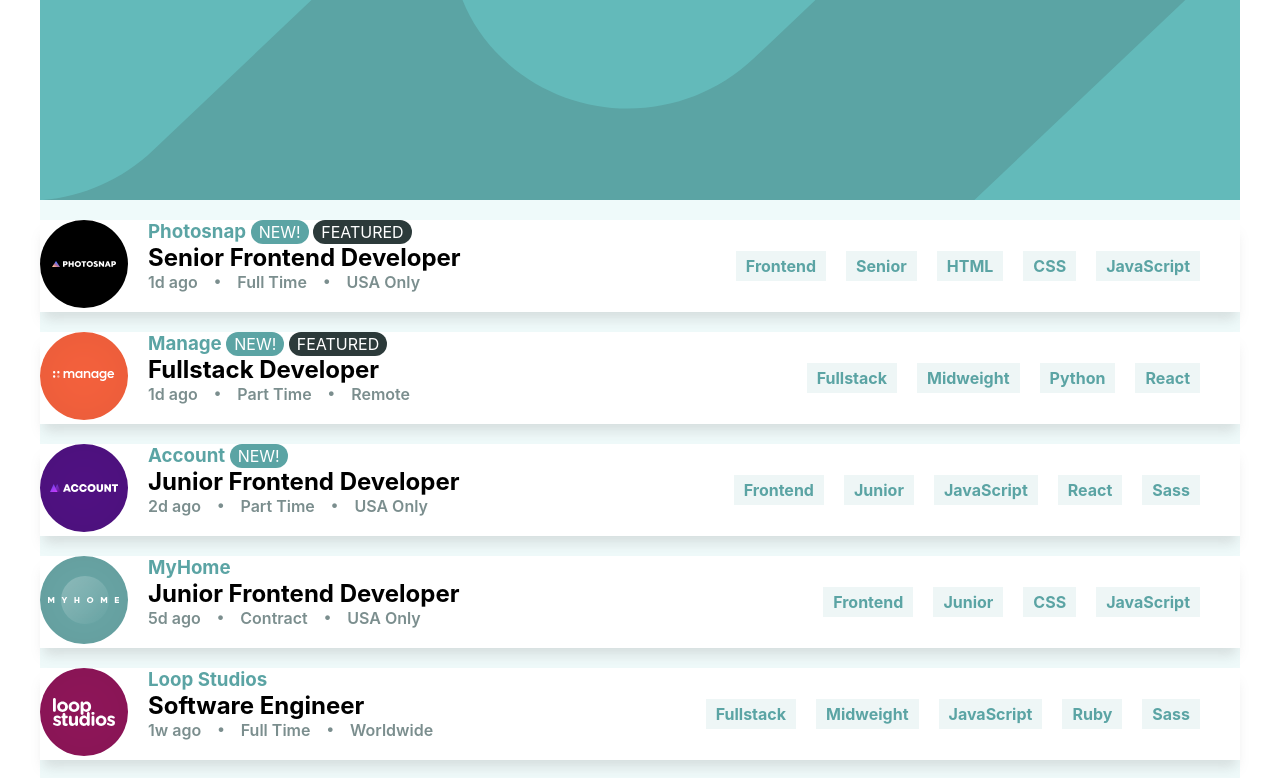
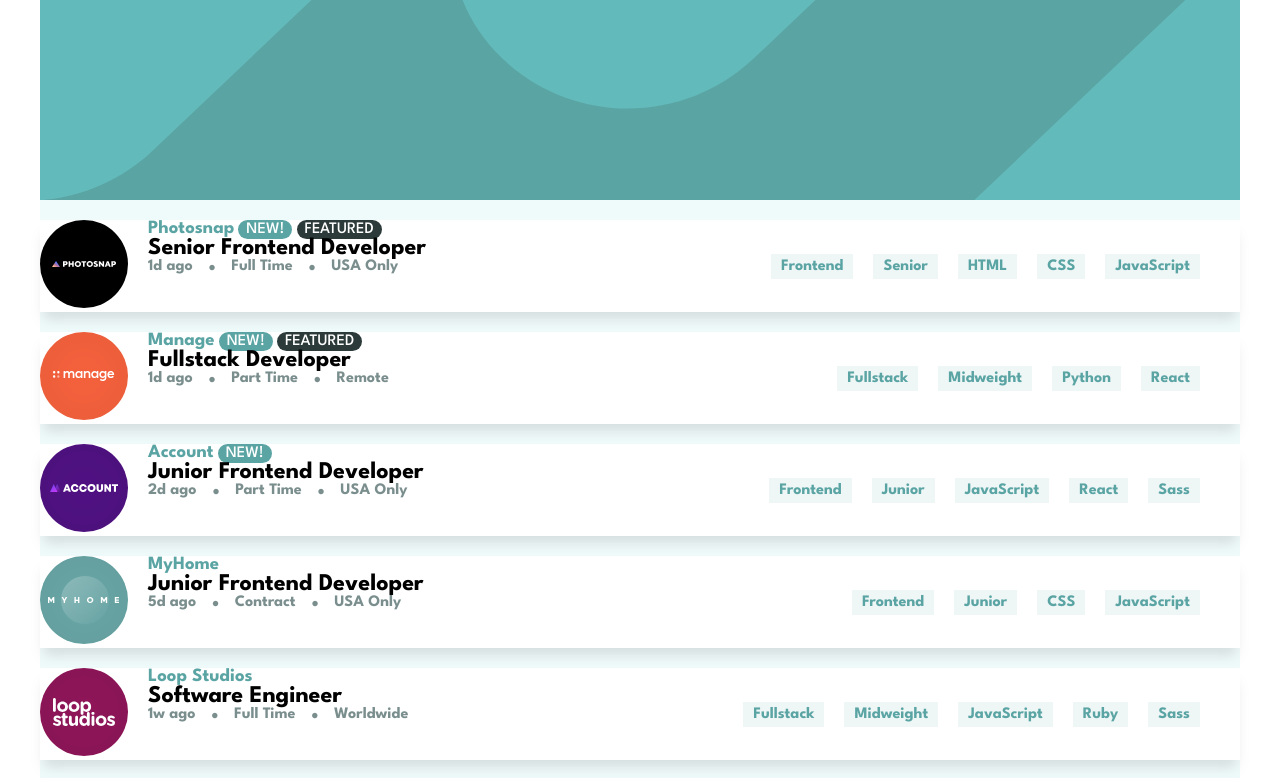
Before and after one commit to giandefaria/static-job-listings-master, a React (Create React App) app: page / in a window 1280 px wide. Shown: the top 778 px of the page. Built offline with nearby package versions, Linux system fonts and the light colour scheme.

Commit message:
adicionei a fonte

```diff
--- a/public/index.html
+++ b/public/index.html
@@ -24,6 +24,9 @@
       work correctly both with client-side routing and a non-root public URL.
       Learn how to configure a non-root public URL by running `npm run build`.
     -->
+    <link rel="preconnect" href="https://fonts.googleapis.com">
+    <link rel="preconnect" href="https://fonts.gstatic.com" crossorigin>
+    <link href="https://fonts.googleapis.com/css2?family=League+Spartan:wght@500;700&display=swap" rel="stylesheet">
     <title>Job list</title>
   </head>
   <body>
--- a/src/components/main/main.css
+++ b/src/components/main/main.css
@@ -5,8 +5,8 @@
 
 html {
     max-width: 1200px;
-
     margin: 0 auto;
+    font-family: 'League Spartan', sans-serif;
 
 }
 
@@ -23,6 +23,7 @@ main  {
     width: 100%;
     background: hsl(180, 52%, 96%);
     margin: 0 auto;
+    font-family: 'League Spartan', sans-serif;
 
 }
 
```
